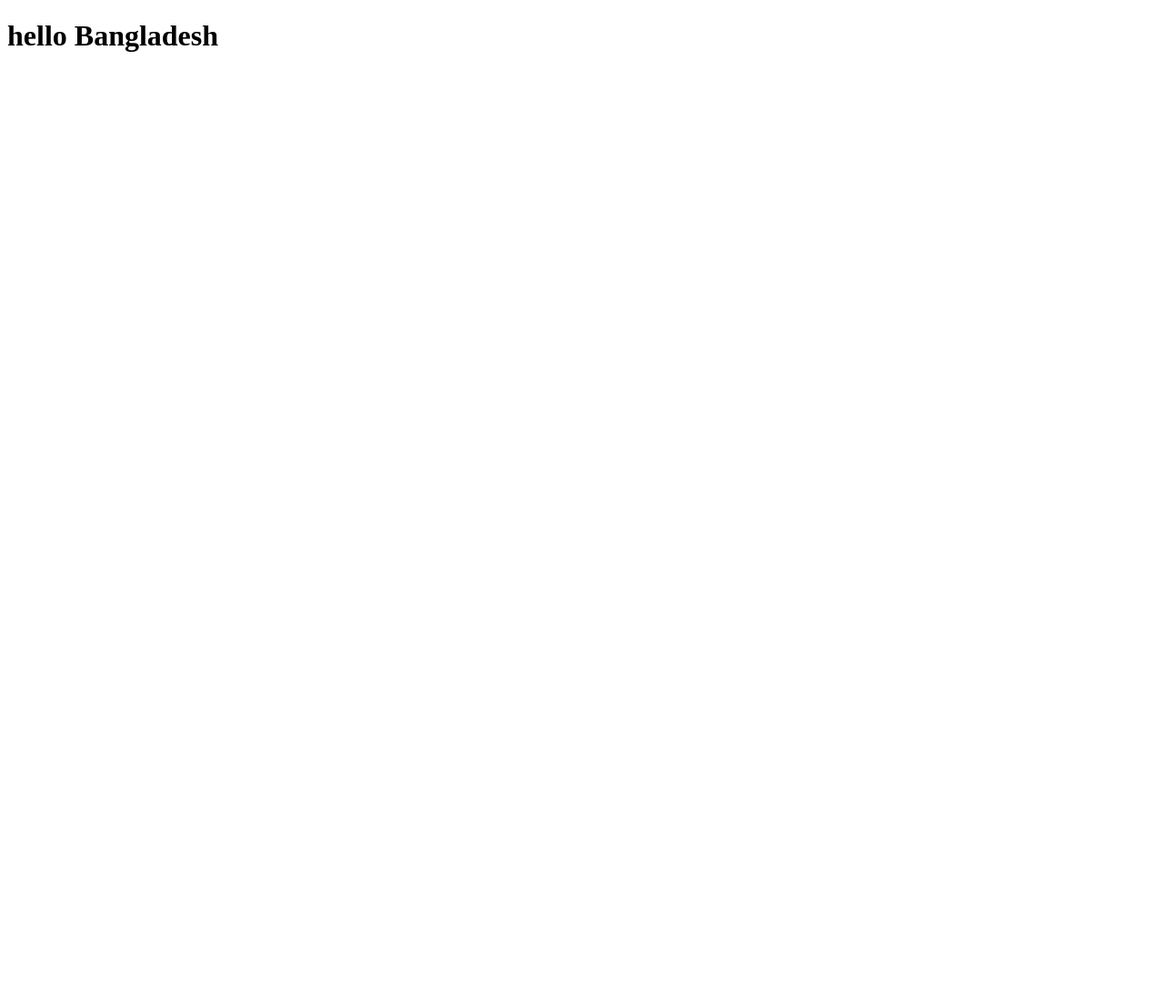
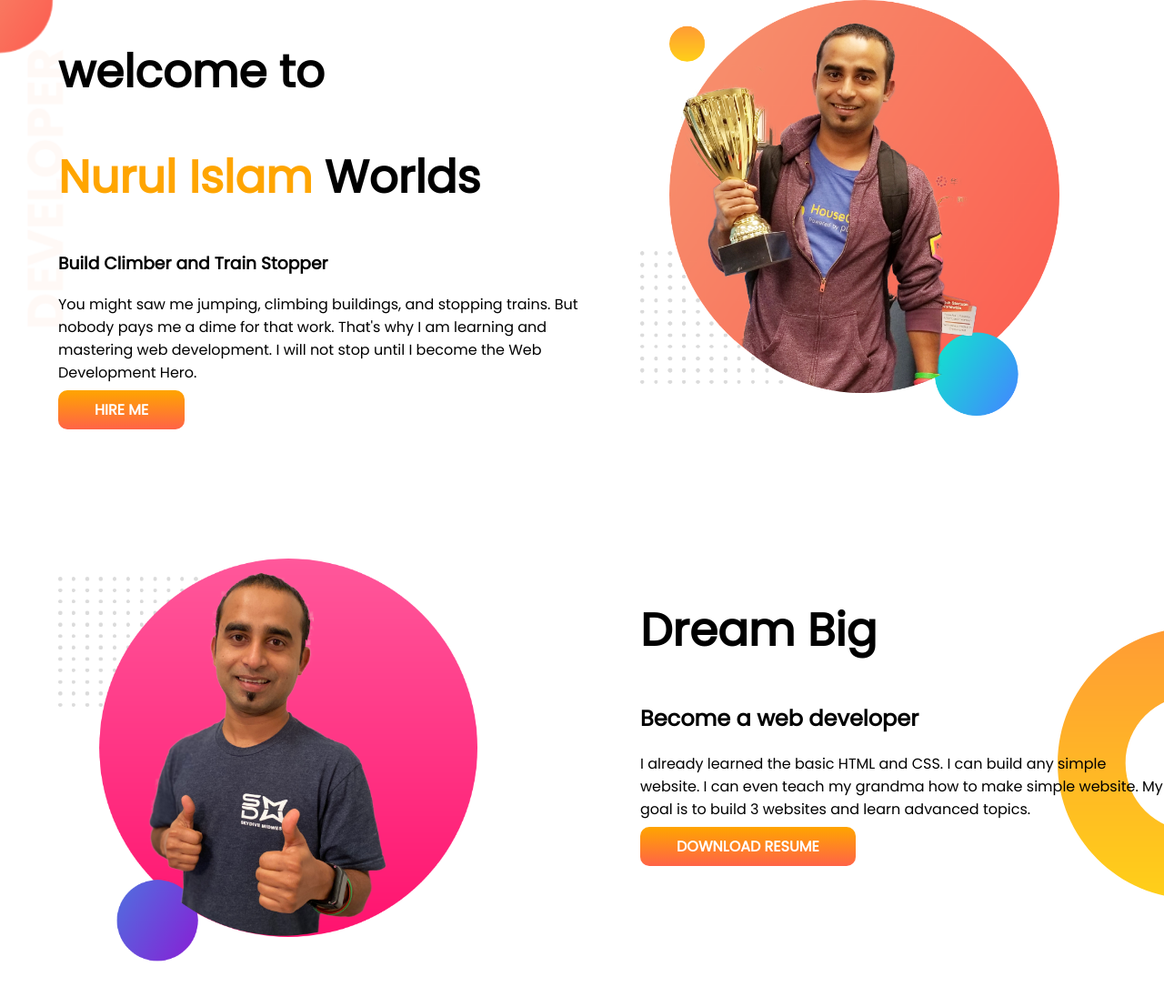
Before and after one commit to webnur/developer-portfolio, a plain HTML site: page index.html in a window 1280 px wide. Shown: the whole page at 91% size. Before the commit the page ends 800 px from the top, so only its background shows below. Drawn offline with Linux system fonts and the light colour scheme.

Commit message:
tob banner and dream big section done

```diff
--- a/index.html
+++ b/index.html
@@ -5,9 +5,37 @@
     <meta http-equiv="X-UA-Compatible" content="IE=edge">
     <meta name="viewport" content="width=device-width, initial-scale=1.0">
     <title>Nurul Islam Portfolio</title>
+    <link rel="preconnect" href="https://fonts.googleapis.com">
+    <link rel="preconnect" href="https://fonts.gstatic.com" crossorigin>
+    <link href="https://fonts.googleapis.com/css2?family=Poppins&display=swap" rel="stylesheet">
     <link rel="stylesheet" href="style.css">
 </head>
 <body>
-    <h1>hello Bangladesh</h1>
+<section class="top-banar">
+    <div class="half-width">
+        <h1>welcome to</h1>
+        <h1><span class="orange-color"> Nurul Islam</span> Worlds</h1>
+        <h3>Build Climber and Train Stopper</h3>
+        <p>You might saw me jumping, climbing buildings, and stopping trains. But nobody pays me a dime for that work. That's why I am learning and mastering web development. I will not stop until I become the Web Development Hero.</p>
+        <a class="link-button" target="_blank" href="">HIRE ME</a>
+      </div>
+
+      <div class="half-width">
+        <img src="images/jhankar.png" alt="">
+      </div>
+</section>
+
+<section class="dream-big">
+    <div class="half-width">
+        <img src="images/jhankar2.png" alt="">
+    </div>
+    <div class="half-width">
+        <h1>Dream Big</h1>
+        <h2>Become a web developer</h2>
+        <p>I already learned the basic HTML and CSS. I can build any simple website. I can even teach my grandma how to make simple website. My goal is to build 3 websites and learn advanced topics.</p>
+        <a class="link-button" target="_blank" href="">DOWNLOAD RESUME</a>
+    </div>
+</section>
+
 </body>
 </html>
--- a/style.css
+++ b/style.css
@@ -0,0 +1,40 @@
+body {
+    font-family: 'Poppins', sans-serif;
+    margin: 0;
+}
+h1{
+    font-size: 50px;
+}
+.orange-color {
+    color: orange;
+}
+section {
+    display: flex;
+    margin-bottom: 150px;
+}
+.half-width {
+    width: 50%;
+    padding-left: 5%;
+}
+.half-width img {
+    width: 80%;
+}
+.link-button {
+    text-decoration: none;
+    background-image: linear-gradient(orange, tomato);
+    padding: 10px 40px;
+    border-radius: 10px;
+    color: white;
+    font-weight: 700;
+}
+
+.top-banar {
+    background-image: url('images/top-banner.png');
+    background-repeat: no-repeat;
+}
+
+.dream-big {
+    background-image: url('images/dream-bg.png');
+    background-repeat: no-repeat;
+    background-position: right;
+}
```
Also changed, not shown: images/dream-bg.png (added), images/exp-bg.png (added), images/jhankar.png (added), images/jhankar2.png (added), images/my-bg.png (added), images/my-bg2.png (added), images/top-banner.png (added), 7 other files.
